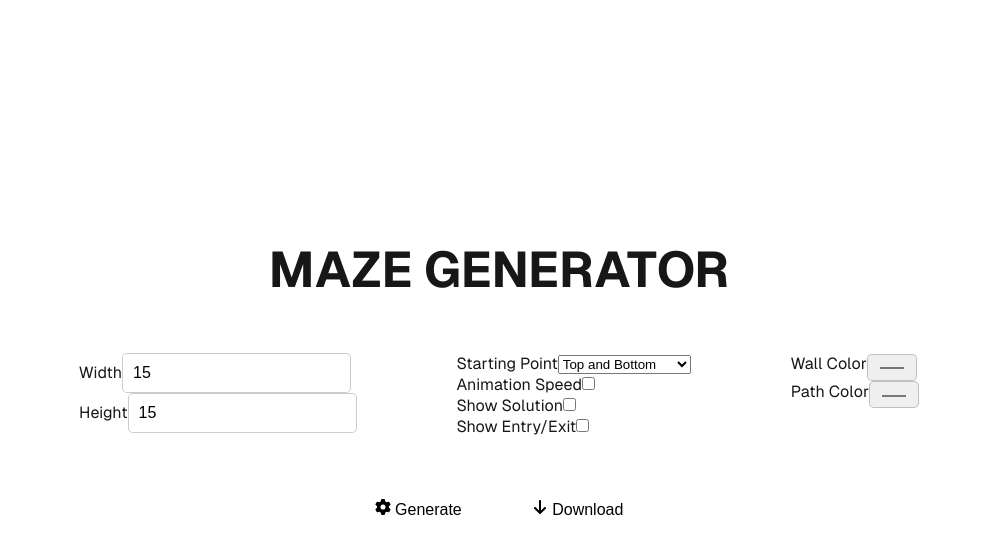
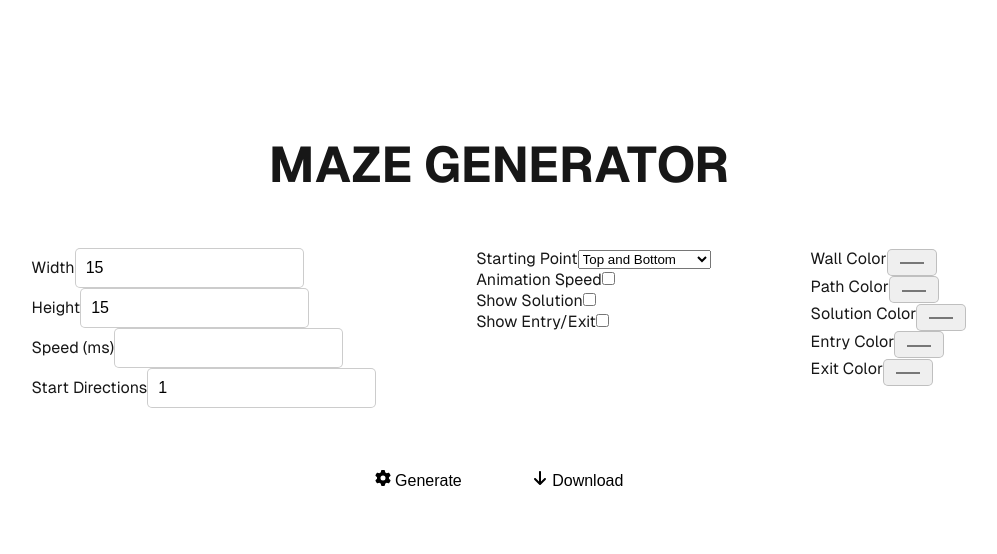
Before and after one commit to hafemi/bytecrate, a Next.js app: page /tools/maze-generator in a window 1280 px wide. Shown: the top 554 px of the page, without its empty margins (141-1138 px from the left). Built offline with nearby package versions, Linux system fonts and the light colour scheme.

Commit message:
split css elements into their associated files

```diff
--- a/app/globals.css
+++ b/app/globals.css
@@ -70,3 +70,19 @@ button {
 button:hover {
   background-color: #8f8f8f;
 }
+
+.invalid {
+  color: red;
+}
+
+.emptyInput {
+  background-color: #ff0000;
+  font-size: 1em;
+  padding: 10px;
+  border-radius: 5px;
+  border: 1px solid rgb(0, 0, 0, 0.2);
+}
+
+.hidden {
+  display: none;
+}
--- a/app/page.module.css
+++ b/app/page.module.css
@@ -29,19 +29,3 @@
   font-size: 50px;
   margin-bottom: 20px;
 }
-
-.invalid {
-  color: red;
-}
-
-.emptyInput {
-  background-color: #ff0000;
-  font-size: 1em;
-  padding: 10px;
-  border-radius: 5px;
-  border: 1px solid rgb(0, 0, 0, 0.2);
-}
-
-.hidden {
-  display: none;
-}
--- a/app/tools/maze-generator/page.module.css
+++ b/app/tools/maze-generator/page.module.css
@@ -1,3 +1,34 @@
+.page {
+  --gray-rgb: 0, 0, 0;
+  --gray-alpha-200: rgba(var(--gray-rgb), 0.08);
+  --gray-alpha-100: rgba(var(--gray-rgb), 0.05);
+
+  --button-primary-hover: #383838;
+  --button-secondary-hover: #f2f2f2;
+
+  display: grid;
+  grid-template-rows: 20px 1fr 20px;
+  justify-items: center;
+  min-height: 100svh;
+  padding: 50px;
+  gap: 64px;
+  font-family: var(--font-geist-sans);
+}
+
+.main {
+  display: flex;
+  flex-direction: column;
+  gap: 32px;
+  grid-row-start: 2;
+  align-items: center;
+}
+
+.heading {
+  text-align: center;
+  font-size: 50px;
+  margin-bottom: 20px;
+}
+
 .inputGroup {
   display: flex;
   flex-direction: row;
--- a/app/tools/maze-generator/page.tsx
+++ b/app/tools/maze-generator/page.tsx
@@ -1,5 +1,4 @@
 'use client';
-import globalStyles from '@/app/page.module.css';
 import {
   handleGenerationButtonClicked,
   MazeGenerator,
@@ -36,10 +35,10 @@ export default function Home() {
   const [maze, setMaze] = useState<MazeGenerator | null>(null);
 
   return (
-    <div className={globalStyles.page}>
+    <div className={styles.page}>
       <title>ByteBay - Maze Generator</title>
-      <main className={globalStyles.main}>
-        <h1 className={globalStyles.heading}>MAZE GENERATOR</h1>
+      <main className={styles.main}>
+        <h1 className={styles.heading}>MAZE GENERATOR</h1>
         <div className={styles.inputGroup}>
           <InputFields
             invalidElements={invalidElements}
```
